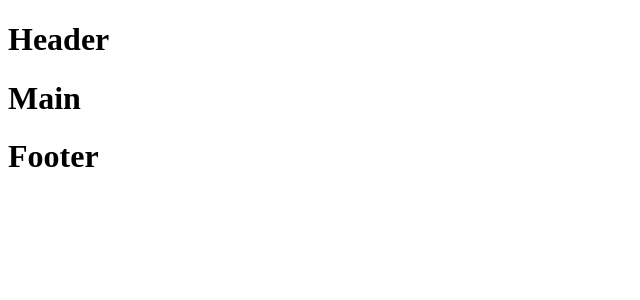
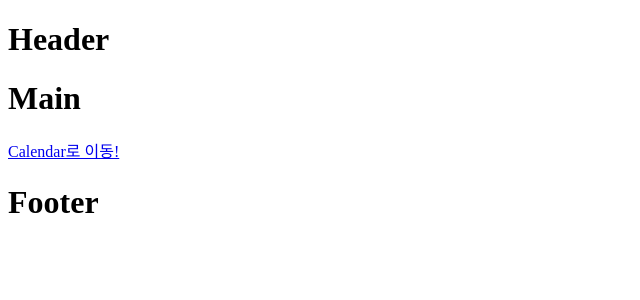
Before and after one commit to nkkeem/StudyCalenderProject, a React (Create React App) app in the folder src/main/frontend/: page / in a window 1280 px wide. Shown: the top 300 px of the page, without its empty margins (0-640 px from the left). Built offline with nearby package versions, Linux system fonts and the light colour scheme.

Commit message:
링크 추가

```diff
--- a/src/main/frontend/src/Sample/Main.js
+++ b/src/main/frontend/src/Sample/Main.js
@@ -1,9 +1,11 @@
 import React from 'react';
+import {Link} from "react-router-dom";
 
 function Main(props) {
     return (
         <>
             <h1>Main</h1>
+            <Link to="/calendar">Calendar로 이동!</Link>
         </>
     );
 }
```
